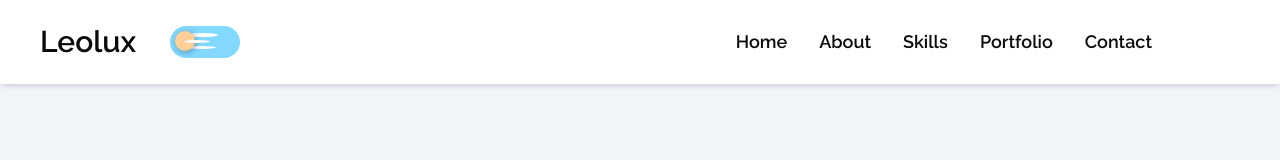
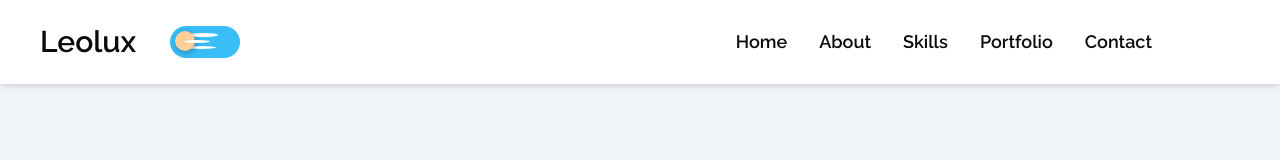
Before and after one commit to Leonardo-Robot-PostRock/miPortafolioWeb, a React (Vite) app: page / in a window 1280 px wide. Shown: the top 160 px of the page. Built offline with nearby package versions, Linux system fonts and the light colour scheme.

Commit message:
cambio de colores de boton darkMode

```diff
--- a/src/ui/button-darkMode/ToggleDarkMode.css
+++ b/src/ui/button-darkMode/ToggleDarkMode.css
@@ -16,7 +16,7 @@
     position: relative;
     width: 70px;
     height: 32px;
-    background-color: #83d8ff;
+    background-color: #38bdf8;
     border-radius: 84px;
     transition: background-color 200ms cubic-bezier(0.445, 0.05, 0.55, 0.95);
 }
@@ -146,11 +146,11 @@
 }
 
 input:checked+.toggle {
-    background-color: rgb(6, 6, 49);
+    background-color: #242a4a;
 }
 
 input:checked+.toggle:before {
-    color: #749ed7;
+    color: #242a4a;
 }
 
 input:checked+.toggle:after {
```
